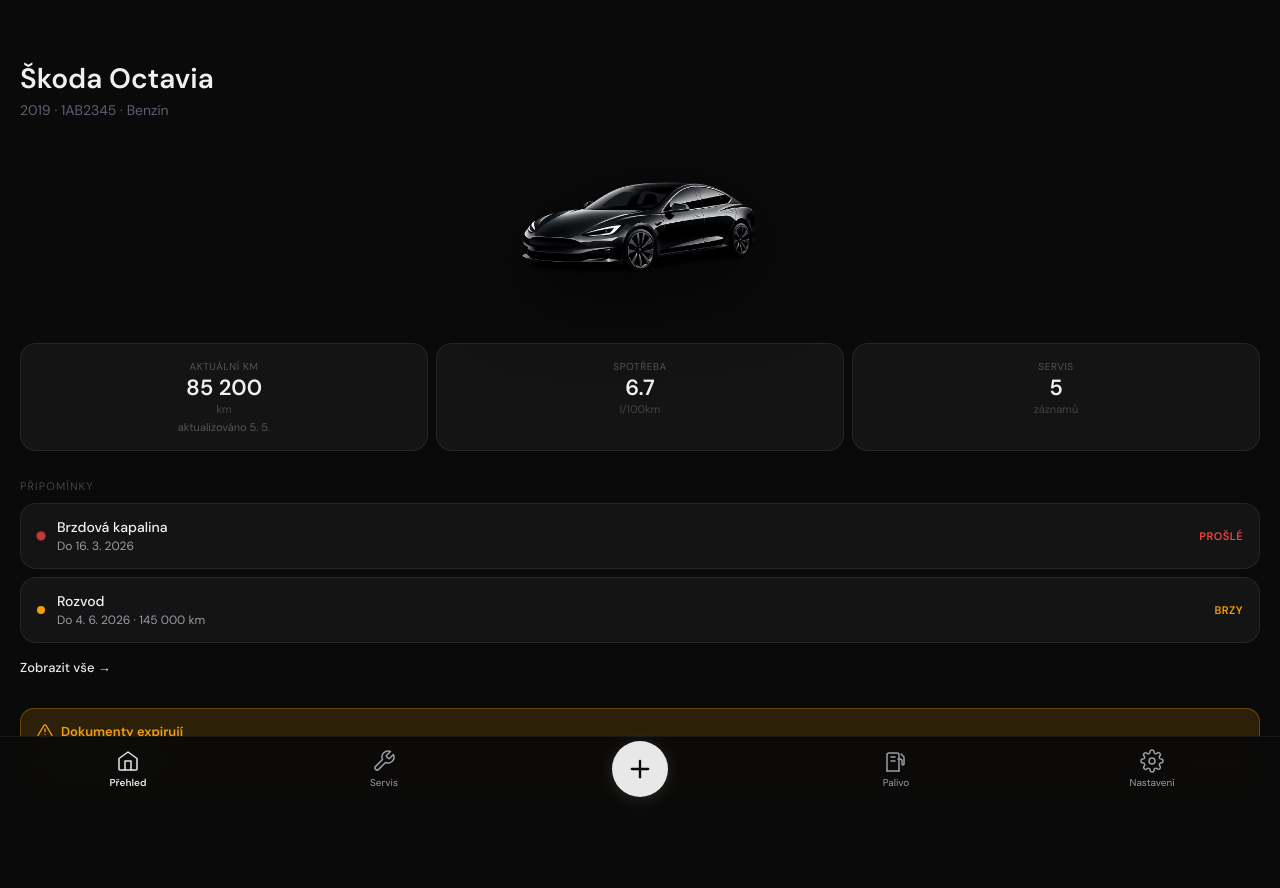
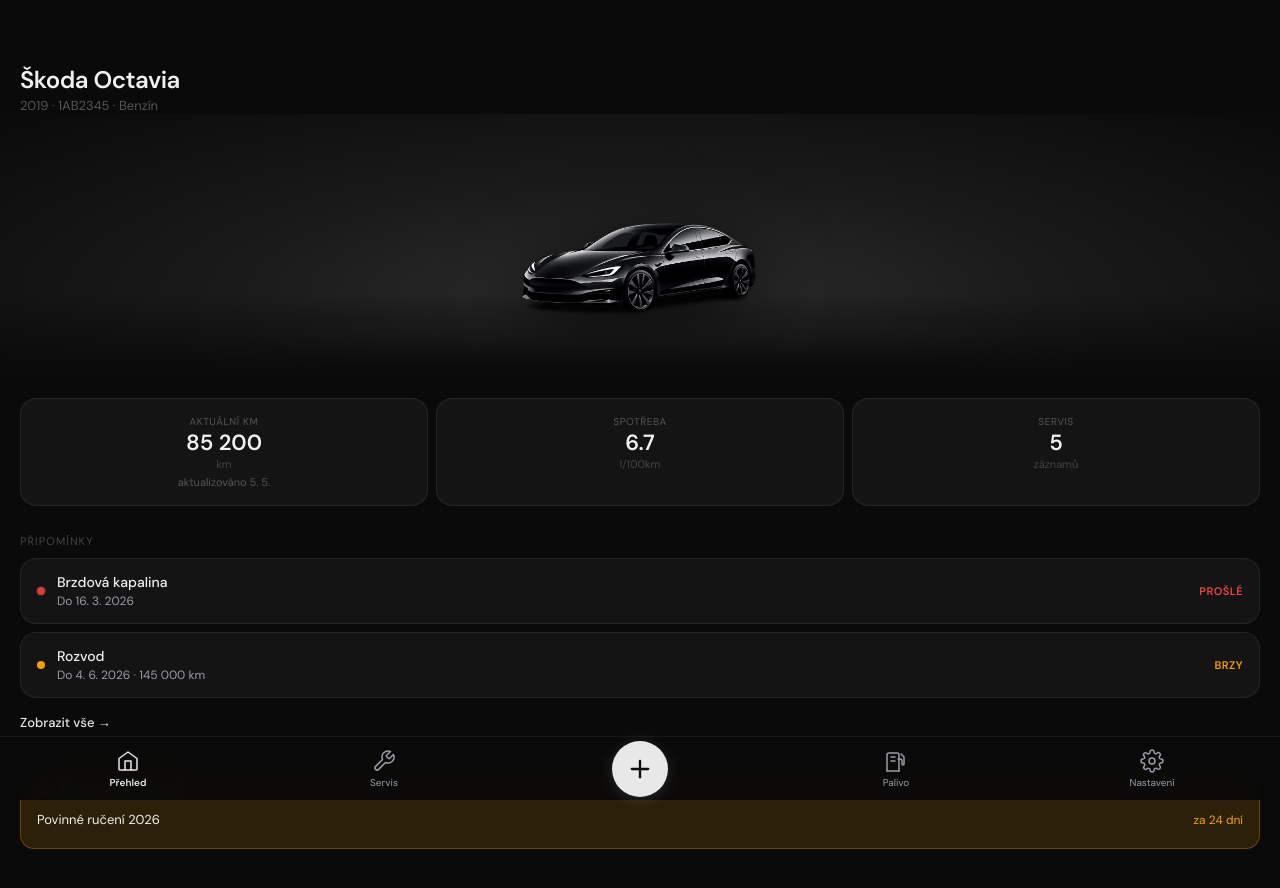
Before and after one commit to Luky947/car-manager, a React (Vite) app: page / in a window 1280 px wide. Shown: the top 888 px of the page. Built offline with nearby package versions, Linux system fonts and the light colour scheme.

Commit message:
feat: Tesla-style hero section with radial gradient spotlight

```diff
--- a/src/pages/Dashboard.tsx
+++ b/src/pages/Dashboard.tsx
@@ -142,7 +142,7 @@
         <>
           {/* Header — car name + cycle on tap */}
           <div
-            style={{ marginBottom: 4, marginTop: 8, cursor: cars.length > 1 ? 'pointer' : 'default' }}
+            style={{ marginBottom: 0, marginTop: 8, cursor: cars.length > 1 ? 'pointer' : 'default' }}
             onClick={() => {
               if (cars.length <= 1) return
               const idx = cars.findIndex(c => c.id === activeCar.id)
@@ -150,7 +150,7 @@
             }}
           >
             <div style={{ display: 'flex', alignItems: 'center', gap: 6 }}>
-              <span style={{ fontSize: 28, fontWeight: 600, color: '#f0f0f0', lineHeight: 1.1 }}>
+              <span style={{ fontSize: 24, fontWeight: 700, color: '#f0f0f0', letterSpacing: '-0.02em', margin: '0 0 2px' }}>
                 {activeCar.brand} {activeCar.model}
               </span>
               {cars.length > 1 && (
@@ -159,30 +159,67 @@
                 </svg>
               )}
             </div>
-            <div style={{ fontSize: 14, color: '#5c6070', marginTop: 6 }}>
+            <div style={{ fontSize: 13, color: '#555', margin: 0 }}>
               {activeCar.year} · {activeCar.licensePlate} · {fuelTypeLabel[activeCar.fuelType]}
             </div>
           </div>
 
-          {/* Car image — floats on background, tap to open detail */}
+          {/* Hero — car on radial gradient spotlight */}
+          <div style={{
+            position: 'relative',
+            width: '100vw',
+            marginLeft: '-20px',
+            height: '260px',
+            background: 'radial-gradient(ellipse at 50% 70%, #2e2e2e 0%, #1a1a1a 45%, #0a0a0a 100%)',
+            overflow: 'hidden',
+            marginBottom: '24px',
+          }}>
+            {/* Spotlight */}
+            <div style={{
+              position: 'absolute',
+              bottom: 0,
+              left: '50%',
+              transform: 'translateX(-50%)',
+              width: '80%',
+              height: '60px',
+              background: 'radial-gradient(ellipse, rgba(255,255,255,0.04) 0%, transparent 70%)',
+              pointerEvents: 'none',
+            }} />
+
+            {/* Car */}
             <img
               src="/car-placeholder.png"
               alt="Auto"
               onClick={() => setCarDetailOpen(true)}
               style={{
-              width: '100%',
-              maxHeight: 220,
+                position: 'absolute',
+                bottom: '-10px',
+                left: '50%',
+                transform: 'translateX(-50%)',
+                width: '110%',
+                maxWidth: '420px',
+                height: '220px',
                 objectFit: 'contain',
-              display: 'block',
-              margin: '0 auto',
-              filter: 'drop-shadow(0 20px 40px rgba(0,0,0,0.6))',
                 cursor: 'pointer',
-              transition: 'transform 150ms ease',
+                filter: 'drop-shadow(0 20px 40px rgba(0,0,0,0.8))',
+                transition: 'transform 150ms cubic-bezier(0.2,0,0,1)',
               }}
-            onPointerDown={e => (e.currentTarget.style.transform = 'scale(0.97)')}
-            onPointerUp={e => (e.currentTarget.style.transform = '')}
-            onPointerLeave={e => (e.currentTarget.style.transform = '')}
+              onPointerDown={e => (e.currentTarget.style.transform = 'translateX(-50%) scale(0.97)')}
+              onPointerUp={e => (e.currentTarget.style.transform = 'translateX(-50%)')}
+              onPointerLeave={e => (e.currentTarget.style.transform = 'translateX(-50%)')}
             />
+
+            {/* Bottom fade into page background */}
+            <div style={{
+              position: 'absolute',
+              bottom: 0,
+              left: 0,
+              right: 0,
+              height: '80px',
+              background: 'linear-gradient(to bottom, transparent, #0a0a0a)',
+              pointerEvents: 'none',
+            }} />
+          </div>
 
           {/* Stats row */}
           <div style={{ display: 'flex', gap: 8, marginBottom: 28 }}>
```
Lines whose indentation alone changed are shown as unchanged.
